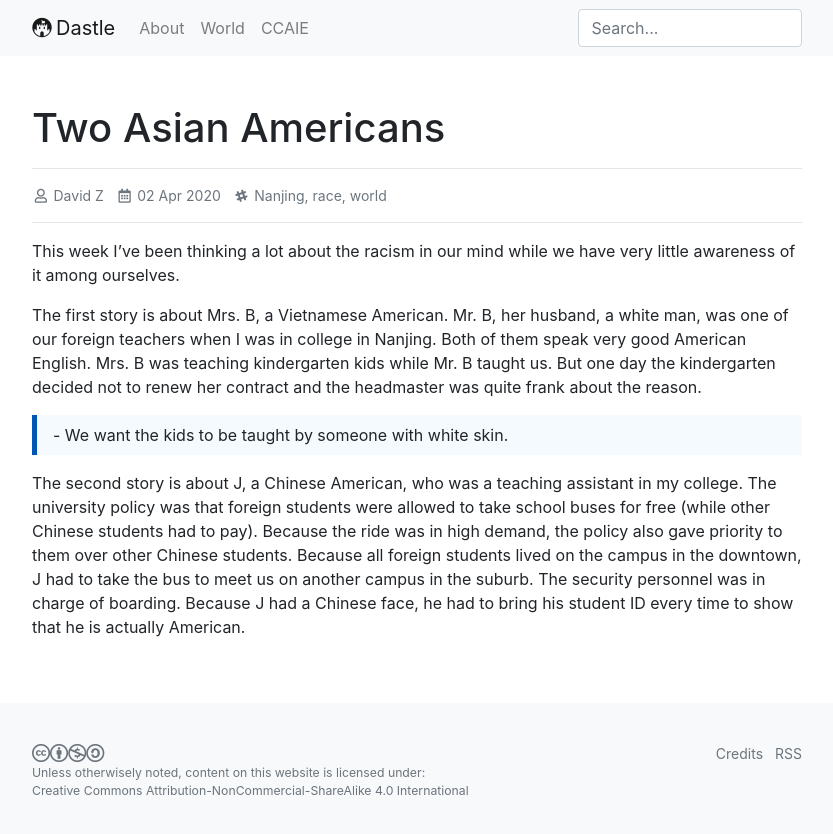
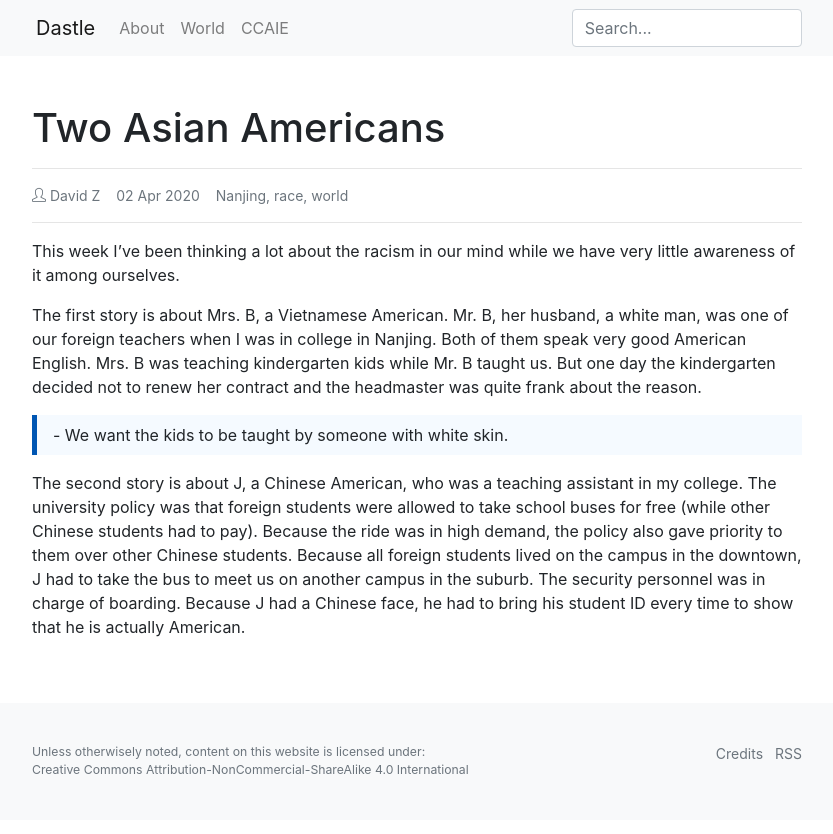
Before and after one commit to teatall/blog-dastle-jekyll, a Jekyll site: the page built from _posts/2020-04-02-two-asian-americans.md, in a window 1280 px wide. Shown: the top 834 px of the page, without its empty margins (223-1056 px from the left). Built offline with Jekyll 4.4.1, drawn with Linux system fonts in a browser that asks for light colours.

Commit message:
update icons

```diff
--- a/_includes/meta.html
+++ b/_includes/meta.html
@@ -37,8 +37,8 @@
 <!-- Bootstrap core CSS -->
 <link href="https://cdn.bootcdn.net/ajax/libs/twitter-bootstrap/4.6.2/css/bootstrap.min.css" rel="stylesheet">
 
-<!-- Fontawesome by CSS -->
-<link href="https://cdn.bootcdn.net/ajax/libs/font-awesome/5.15.4/css/all.min.css" rel="stylesheet">
+<!-- Simple-line-icons by CSS -->
+<link href="https://cdn.bootcdn.net/ajax/libs/simple-line-icons/2.5.5/css/simple-line-icons.min.css" rel="stylesheet">
 
 <!-- Magnific Popup styles -->
 <link href="https://cdn.bootcdn.net/ajax/libs/magnific-popup.js/1.1.0/magnific-popup.min.css" rel="stylesheet">
--- a/_layouts/post.html
+++ b/_layouts/post.html
@@ -4,7 +4,7 @@
 <h1 class="hyphenate">{{ page.title }}</h1>
 <hr>
 <ul class="list-inline text-truncate text-muted small meta">
-  <li class="list-inline-item author"><i class="far fa-user fa-fw mr-1"></i>{% if page.author %}{{ page.author }}{% else %}{{ site.author }}{% endif %}</li>
+  <li class="list-inline-item author"><i class="icon-user mr-1"></i>{% if page.author %}{{ page.author }}{% else %}{{ site.author }}{% endif %}</li>
   <li class="list-inline-item time"><i class="far fa-calendar-alt fa-fw mr-1"></i>{{ page.date | date_to_string }}</li>
   {% if page.tags.size > 0 %}<li class="list-inline-item time"><i class="fab fa-slack-hash fa-fw mr-1"></i>{{ page.tags | sort | join: ", " }}</li>{% endif %}
 </ul>
```
